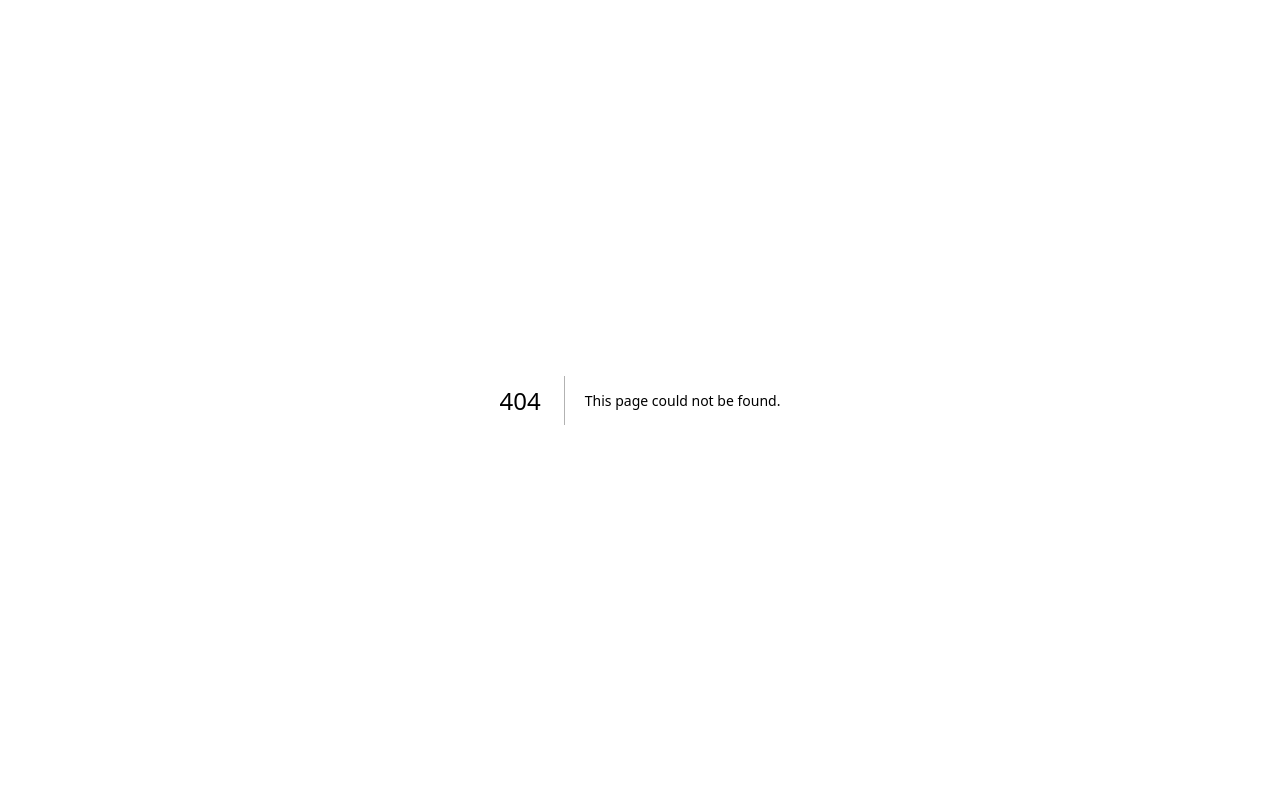
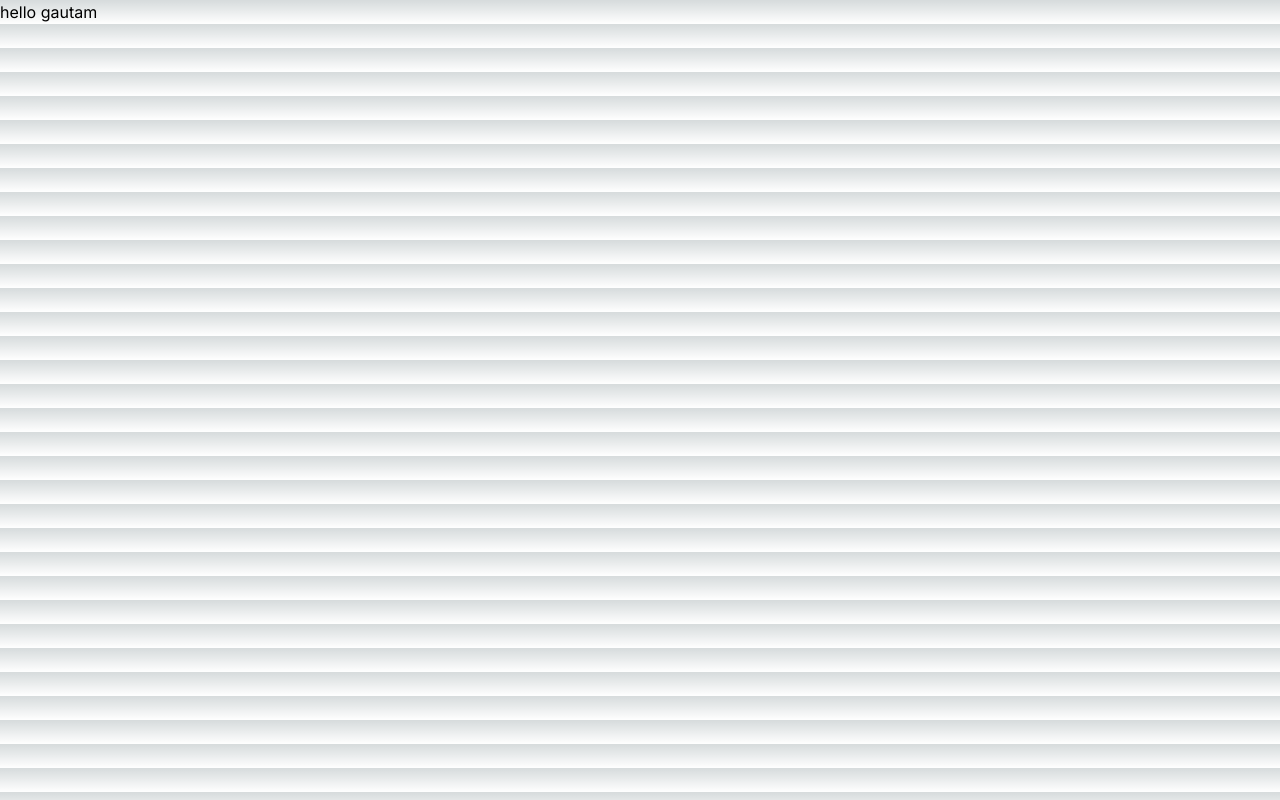
Before and after one commit to ayush4345/my-app, a Next.js app: page /blogs in a window 1280 px wide. Before the commit this address had no page. Built offline with nearby package versions, Linux system fonts and the light colour scheme.

Commit message:
added blogs page

```diff
--- /dev/null
+++ b/src/app/blogs/page.js
@@ -0,0 +1,7 @@
+export default function blogs() {
+    return (
+        <>
+         <h1>hello gautam</h1>
+        </>
+    )
+}
```
